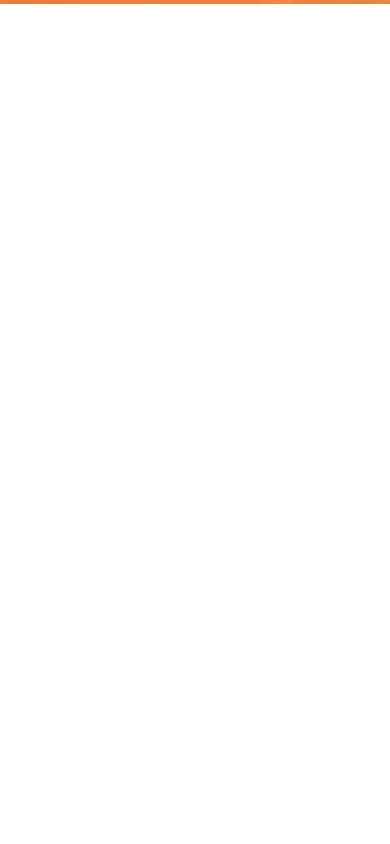
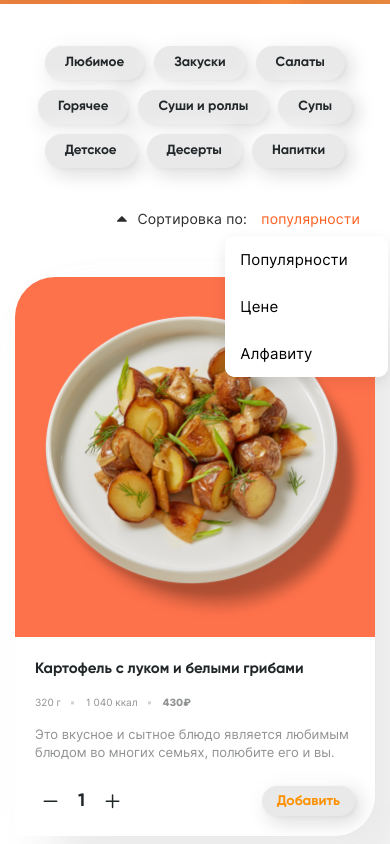
Before and after one commit to ArtemRasspopov/cooks-delivery-React, a React (Create React App) app: page / in a window 390 px wide. Shown: the part 840-1684 px from the top of the page. Before the commit the page ends 844 px from the top, so only its background shows below. Built offline with nearby package versions, Linux system fonts and the light colour scheme.

Commit message:
adaptivity content

```diff
--- a/src/components/buttons/addToCartButton/AddToCartButton.module.scss
+++ b/src/components/buttons/addToCartButton/AddToCartButton.module.scss
@@ -15,3 +15,10 @@
     box-shadow: inset 6px 6px 5px rgba(0, 0, 0, 0.06);
   }
 }
+
+@media (max-width: 1400px){
+  .add_to_cart_button{
+    padding: 5px 15px;
+    font-size: 100%;
+  }
+}
--- a/src/components/categories/Сategories.module.scss
+++ b/src/components/categories/Сategories.module.scss
@@ -2,6 +2,7 @@
   display: flex;
   align-items: center;
   justify-content: center;
+  flex-wrap: wrap;
   gap: 10px;
   padding: 42px 0;
 }
--- a/src/components/content/Content.module.scss
+++ b/src/components/content/Content.module.scss
@@ -9,5 +9,18 @@
 .product_list{
   display: grid;
   grid-template-columns: repeat(3, 1fr);
-  row-gap: 40px;
+  justify-content: space-around;
+  gap: 40px;
 }
+
+@media (max-width: 820px){
+  .product_list{
+    grid-template-columns: repeat(2, 1fr);
+  }
+}
+
+@media (max-width: 620px){
+  .product_list{
+    grid-template-columns: repeat(1, 1fr);
+  }
+}
--- a/src/components/footer/Footer.module.scss
+++ b/src/components/footer/Footer.module.scss
@@ -33,3 +33,20 @@
     }
   }
 }
+
+
+@media (max-width: 1200px){
+  .link{
+    font-size: 15px;
+  }
+}
+
+@media (max-width: 820px){
+  .link{
+    font-size: 10px;
+  }
+
+  .footer{
+    grid-template-columns: repeat(1, 1fr);
+  }
+}
--- a/src/components/productCurd/ProductCard.module.scss
+++ b/src/components/productCurd/ProductCard.module.scss
@@ -2,7 +2,6 @@
   display: flex;
   flex-direction: column;
   border-radius: 40px 40px 40px 5px;
-  // background-color: #ffffff;
   box-shadow: 2px 2px 30px rgba(228, 228, 228, 0.05), 40px 40px 50px rgba(215, 215, 215, 0.5);
   max-width: 360px;
   overflow: hidden;
@@ -13,8 +12,11 @@
   display: flex;
   align-items: center;
   justify-content: center;
-  max-height: 360px;
   cursor: pointer;
+
+  img{
+    width: 100%;
+  }
 }
 
 .inner {
@@ -22,6 +24,8 @@
   flex-direction: column;
   gap: 20px;
   padding: 20px;
+
+
 }
 
 .title {
@@ -80,3 +84,29 @@
   justify-content: space-between;
   gap: 20px;
 }
+
+.product_curd {
+  max-width: none;
+}
+
+@media (max-width: 1400px){
+  .title{
+    font-size: 15px;
+    line-height: 23px;
+  }
+
+  .inner{
+    gap: 15px;
+  }
+
+  .info{
+    font-size: 10px;
+    line-height: 15px;
+  }
+
+  .description{
+    font-size: 13px;
+    line-height: 18px;
+  }
+
+}
--- a/src/components/sorting/Sorting.module.scss
+++ b/src/components/sorting/Sorting.module.scss
@@ -3,6 +3,7 @@
   display: flex;
   align-items: center;
   justify-content: flex-end;
+
 
   p{
     // margin-right: 8px;
@@ -38,3 +39,12 @@
   height: 1px;
   background-color: rgba(140, 140, 140, 0.51);
 }
+
+@media (max-width: 400px){
+  .line{
+    display: none;
+  }
+  .sorting_box{
+    margin-right: 0;
+  }
+}
--- a/src/pages/home/Home.jsx
+++ b/src/pages/home/Home.jsx
@@ -1,12 +1,12 @@
 import React from "react";
-// import Content from "../../components/content/Content";
+import Content from "../../components/content/Content";
 import FirstScreen from "../../components/firstScreen/FirstScreen";
 
 const Home = () => {
   return (
     <>
       <FirstScreen />
-      {/* <Content /> */}
+      <Content />
     </>
   );
 };
```
Also changed, not shown: src/components/content/Content.jsx (+17 -17 lines).
